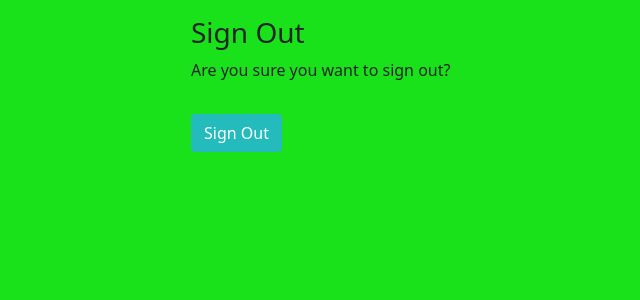
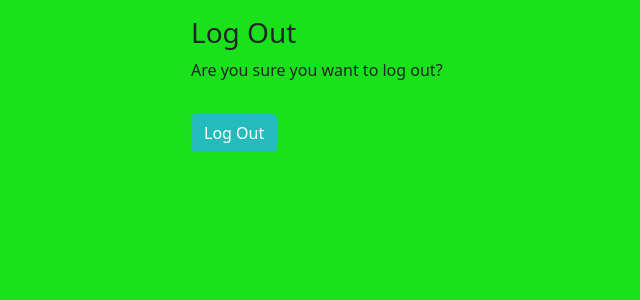
Before and after one commit to Winnypohh/Blog, a Django app: page /accounts/logout/ in a window 1280 px wide. Shown: the part 56-356 px from the top of the page, without its empty margins (81-721 px from the left). Run offline with Django 4.2, Linux system fonts and the light colour scheme; the visitor is signed in with stand-in values (Sample User, id 1); parts of the project's set-up code (start-up, migrations or seed data) failed here and were passed over; some libraries are stand-ins or nearby versions.

Commit message:
Made some Lighthouse error fix

```diff
--- a/templates/account/logout.html
+++ b/templates/account/logout.html
@@ -2,15 +2,15 @@
 
 {% load i18n %}
 
-{% block head_title %}{% trans "Sign Out" %}{% endblock %}
+{% block head_title %}{% trans "Log Out" %}{% endblock %}
 
 {% block content %}
 <div class="container">
   <div class="row">
     <div class="col-md-8 mt-3 offset-md-2">
-      <h3>{% trans "Sign Out" %}</h3>
+      <h3>{% trans "Log Out" %}</h3>
 
-      <p>{% trans 'Are you sure you want to sign out?' %}</p>
+      <p>{% trans 'Are you sure you want to log out?' %}</p>
     </div>
   </div>
   <div class="row">
@@ -21,7 +21,7 @@
         {% if redirect_field_value %}
         <input type="hidden" name="{{ redirect_field_name }}" value="{{ redirect_field_value }}" />
         {% endif %}
-        <button class="btn btn-signup right" type="submit">{% trans 'Sign Out' %}</button>
+        <button class="btn btn-signup right" type="submit">{% trans 'Log Out' %}</button>
       </form>
     </div>
   </div>
--- a/templates/base.html
+++ b/templates/base.html
@@ -1,7 +1,7 @@
 {% load static %}
 
 <!DOCTYPE html>
-<html class="h-100">
+<html class="h-100" lang="en">
 
 <head>
     <title>Horror Blog</title>
--- a/templates/index.html
+++ b/templates/index.html
@@ -14,8 +14,8 @@
                         <div class="card-body">
                             <div class="image-container">
                                 {% if "placeholder" in post.featured_image.url %}
-                                <img class="card-img-top"
-                                    src="https://github.com/Winnypohh/Blog/blob/master/media/scary-man%20(2).jpg">
+                                <img class="card-img-top"  width=" 640" height="360"
+                                    src="https://github.com/Winnypohh/Blog/blob/master/media/scary-man%20(2).jpg" alt="">
                                 {% else %}
                                 <img class="card-img-top" src=" {{ post.featured_image.url }}">
                                 {% endif %}
```
Also changed, not shown: README.md, media/Jigsaw.PNG (added), media/Mainblog.PNG (added), media/Signin.PNG (added), media/comment.PNG (added), media/footerblog.PNG (added), media/likescom.PNG (added), media/mgein.PNG (added), media/msgout.PNG (added), media/resp.PNG (added), media/signout.PNG (added), media/signup.PNG (added), media/user.PNG (added).
